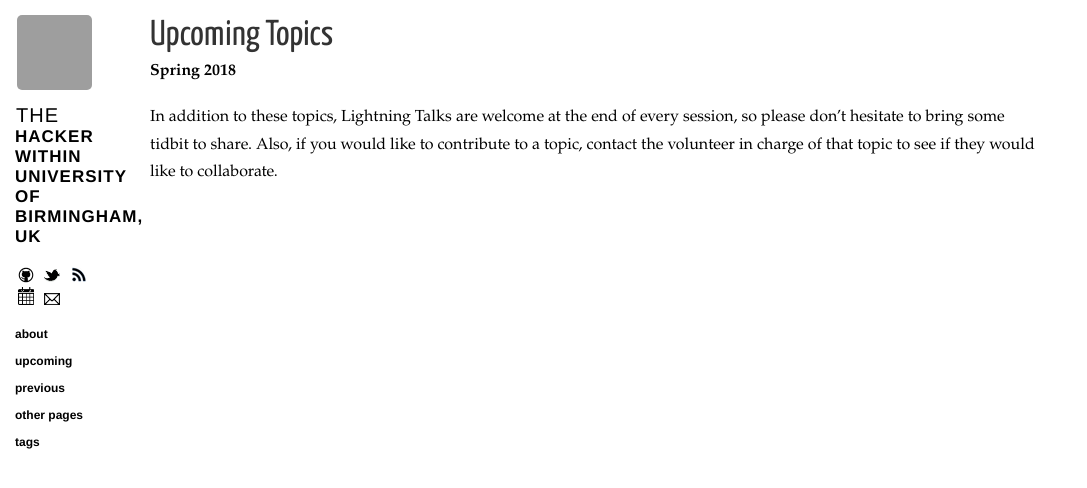
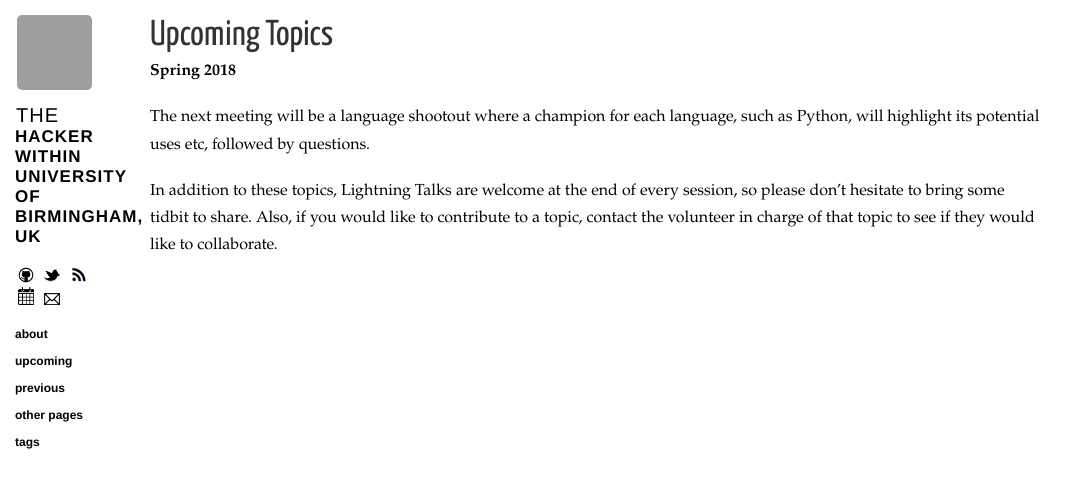
Before and after one commit to thehackerwithin/UoB, a Jekyll site: the page built from upcoming.md, in a window 1280 px wide, cut to the strip 0-488 px from the top of the page. Shown: the whole strip, without its empty margins (0-1087 px from the left). Built offline with Jekyll 4.4.1, drawn with Linux system fonts in a browser that asks for light colours; nearby versions of some CDN libraries; grey boxes are pictures that could not be loaded.

Commit message:
Update upcoming.md

```diff
--- a/upcoming.md
+++ b/upcoming.md
@@ -10,6 +10,8 @@ Upcoming Topics
 
 **Spring 2018**
 
+The next meeting will be a language shootout where a champion for each language, such as Python, will highlight its potential uses etc, followed by questions.
+
 In addition to these topics, Lightning Talks are welcome at the end of every session, so please don't hesitate to bring some tidbit to share. Also, if you would like to contribute to a topic, contact the volunteer in charge of that topic to see if they would like to collaborate.
 
 <ul class="listing">
```
